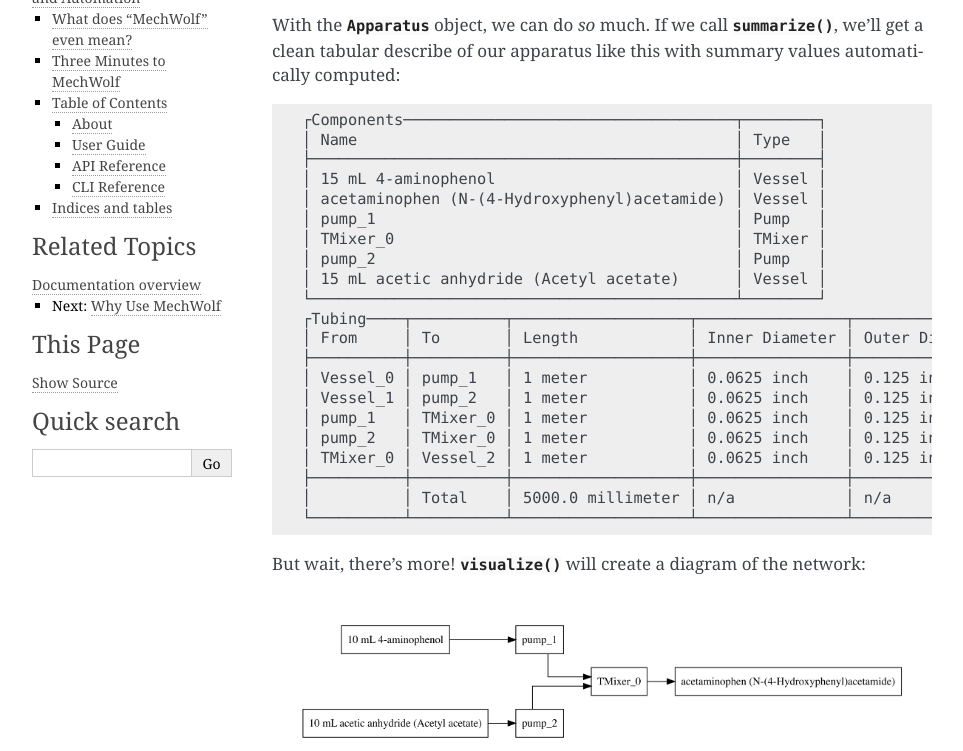
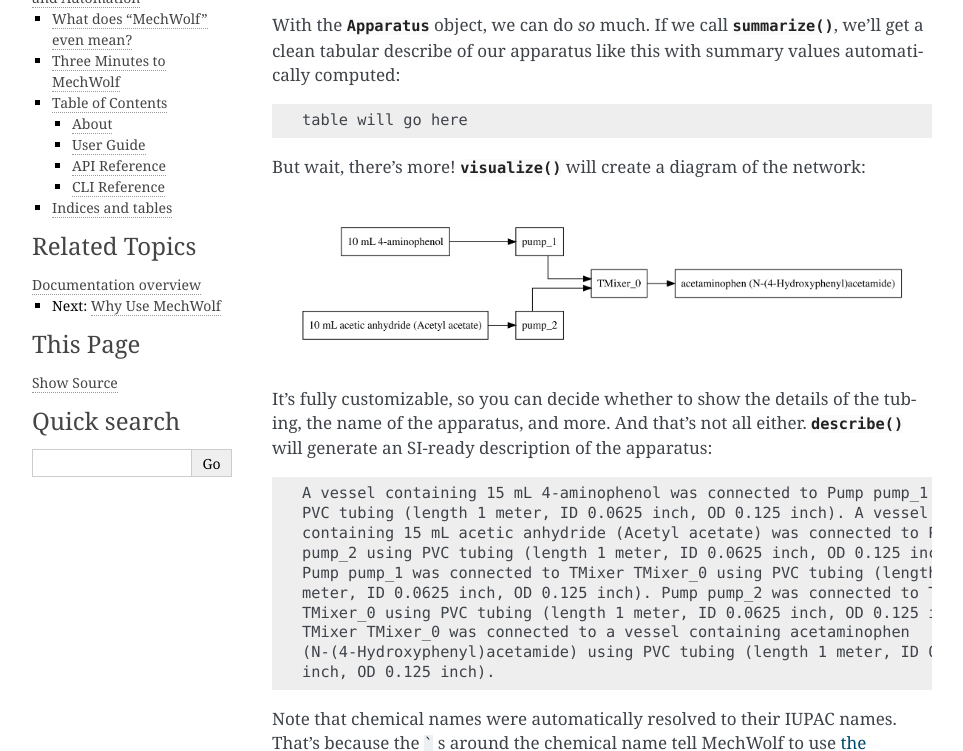
Before and after one commit to MechWolf/MechWolf, a Sphinx documentation site: the page built from docs/source/index.rst, in a window 1280 px wide and 900 px high, scrolled down 1467 px, cut to the strip 149-900 px from the top of the window. Shown: the whole strip, without its empty margins (148-1111 px from the left). Built offline with Sphinx 7.4.7, drawn with Linux system fonts in a browser that asks for light colours; pages that are not in the unit, such as notebooks, are missing from menus.

Commit message:
I hate unicode

```diff
--- a/docs/source/about/data_integrity.rst
+++ b/docs/source/about/data_integrity.rst
@@ -30,4 +30,4 @@ You will then be able to retrieve your data.
 
 .. rubric:: Footnotes
 
-.. [#f1] ☹️
+.. [#f1] :(
--- a/docs/source/index.rst
+++ b/docs/source/index.rst
@@ -68,27 +68,7 @@ our apparatus like this with summary values automatically computed:
 
 .. code-block:: text
 
-    ┌Components────────────────────────────────────┬────────┐
-    │ Name                                         │ Type   │
-    ├──────────────────────────────────────────────┼────────┤
-    │ 15 mL 4-aminophenol                          │ Vessel │
-    │ acetaminophen (N-(4-Hydroxyphenyl)acetamide) │ Vessel │
-    │ pump_1                                       │ Pump   │
-    │ TMixer_0                                     │ TMixer │
-    │ pump_2                                       │ Pump   │
-    │ 15 mL acetic anhydride (Acetyl acetate)      │ Vessel │
-    └──────────────────────────────────────────────┴────────┘
-    ┌Tubing────┬──────────┬───────────────────┬────────────────┬────────────────┬───────────────────┬──────────┐
-    │ From     │ To       │ Length            │ Inner Diameter │ Outer Diameter │ Volume            │ Material │
-    ├──────────┼──────────┼───────────────────┼────────────────┼────────────────┼───────────────────┼──────────┤
-    │ Vessel_0 │ pump_1   │ 1 meter           │ 0.0625 inch    │ 0.125 inch     │ 1.9793 milliliter │ PVC      │
-    │ Vessel_1 │ pump_2   │ 1 meter           │ 0.0625 inch    │ 0.125 inch     │ 1.9793 milliliter │ PVC      │
-    │ pump_1   │ TMixer_0 │ 1 meter           │ 0.0625 inch    │ 0.125 inch     │ 1.9793 milliliter │ PVC      │
-    │ pump_2   │ TMixer_0 │ 1 meter           │ 0.0625 inch    │ 0.125 inch     │ 1.9793 milliliter │ PVC      │
-    │ TMixer_0 │ Vessel_2 │ 1 meter           │ 0.0625 inch    │ 0.125 inch     │ 1.9793 milliliter │ PVC      │
-    ├──────────┼──────────┼───────────────────┼────────────────┼────────────────┼───────────────────┼──────────┤
-    │          │ Total    │ 5000.0 millimeter │ n/a            │ n/a            │ 9.8966 milliliter │ n/a      │
-    └──────────┴──────────┴───────────────────┴────────────────┴────────────────┴───────────────────┴──────────┘
+    table will go here
 
 But wait, there's more! :meth:`~mechwolf.Apparatus.visualize()` will create a
 diagram of the network:
```
